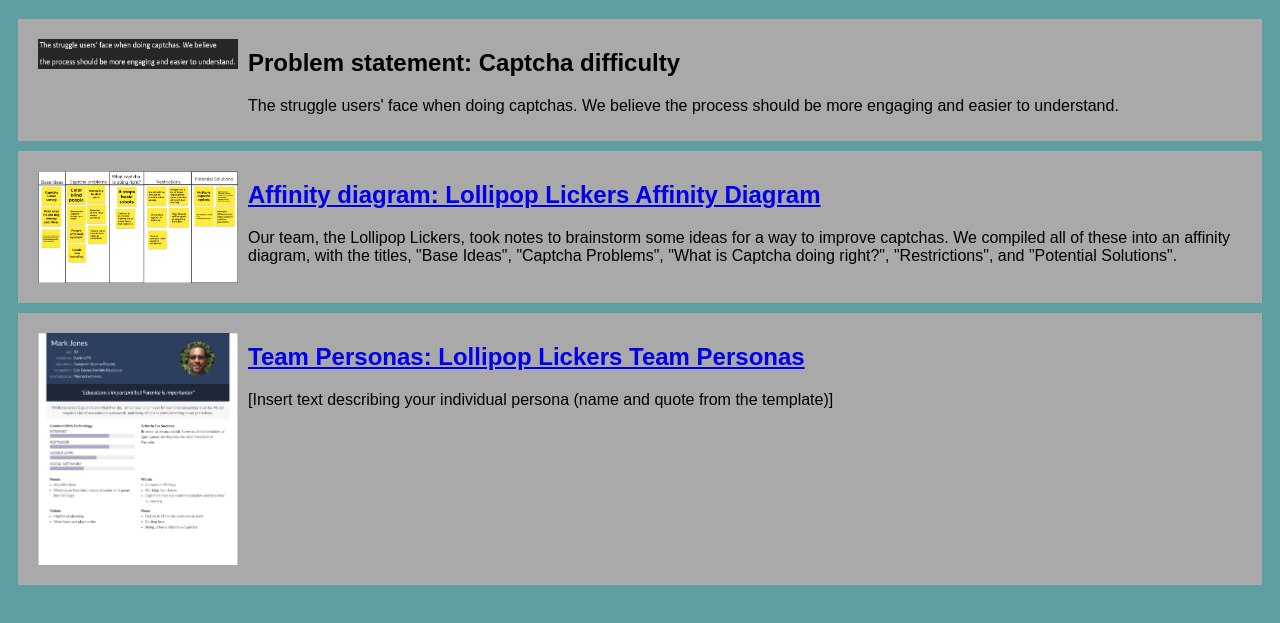
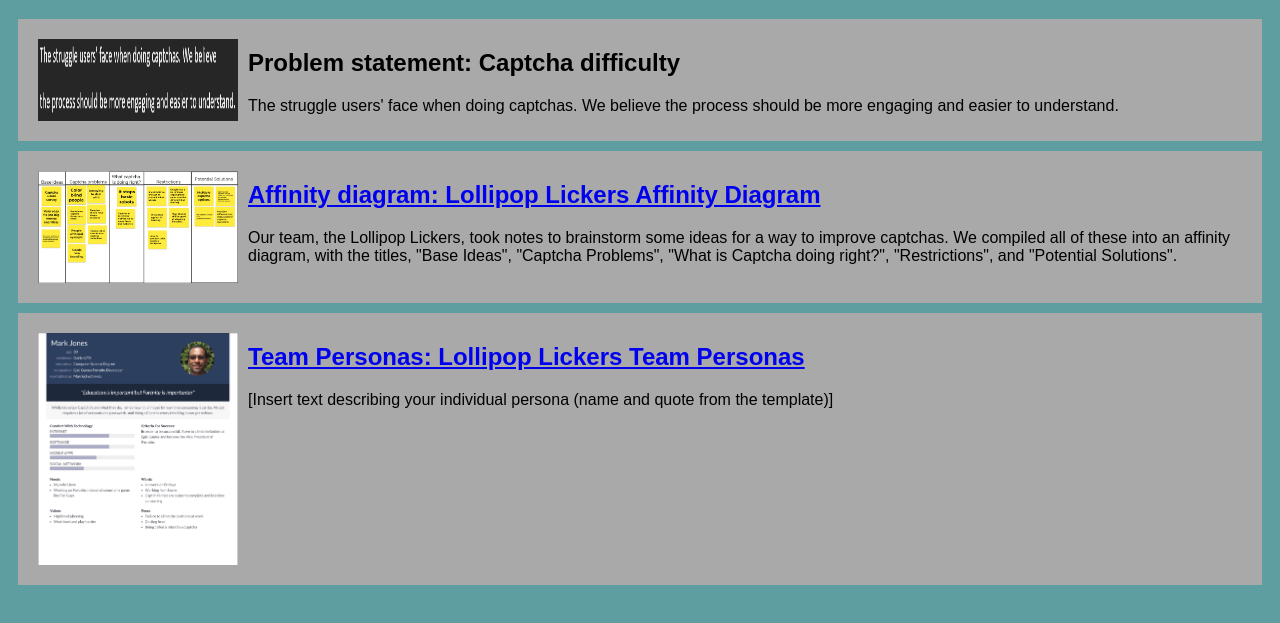
Before and after one commit to CodyAM2005/CodyAM2005.github.io, a plain HTML site: page index.html in a window 1280 px wide. Shown: the part 61-684 px from the top of the page. Drawn offline with Linux system fonts and the light colour scheme.

Commit message:
Update index.html

```diff
--- a/index.html
+++ b/index.html
@@ -7,7 +7,7 @@
   <body>
     <h1>Cody Miller</h1>
     <section class="assign">
-      <img src="images/problem-statement2.png" height=30px/>
+      <img src="images/problem-statement2.png"/>
       <section class="assign-det">
         <h2>Problem statement: Captcha difficulty</h2>
         <p>
```
